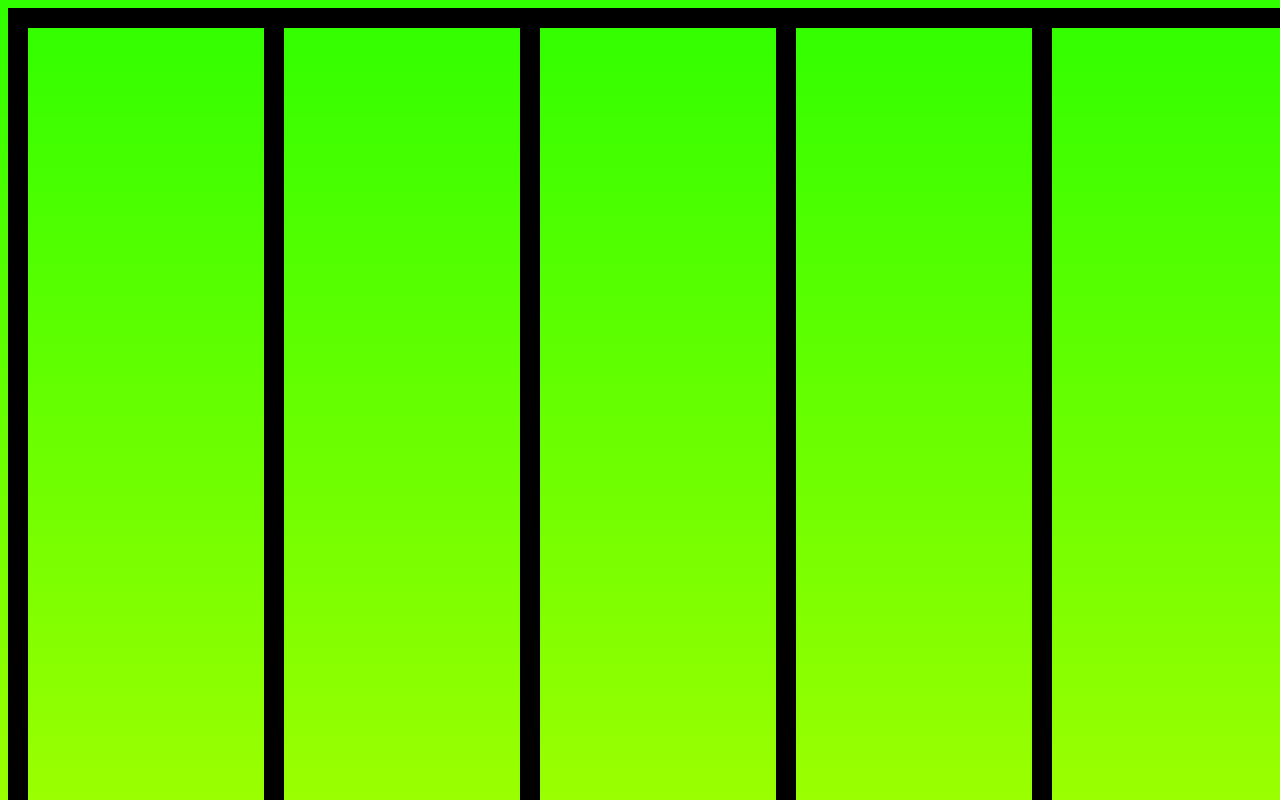
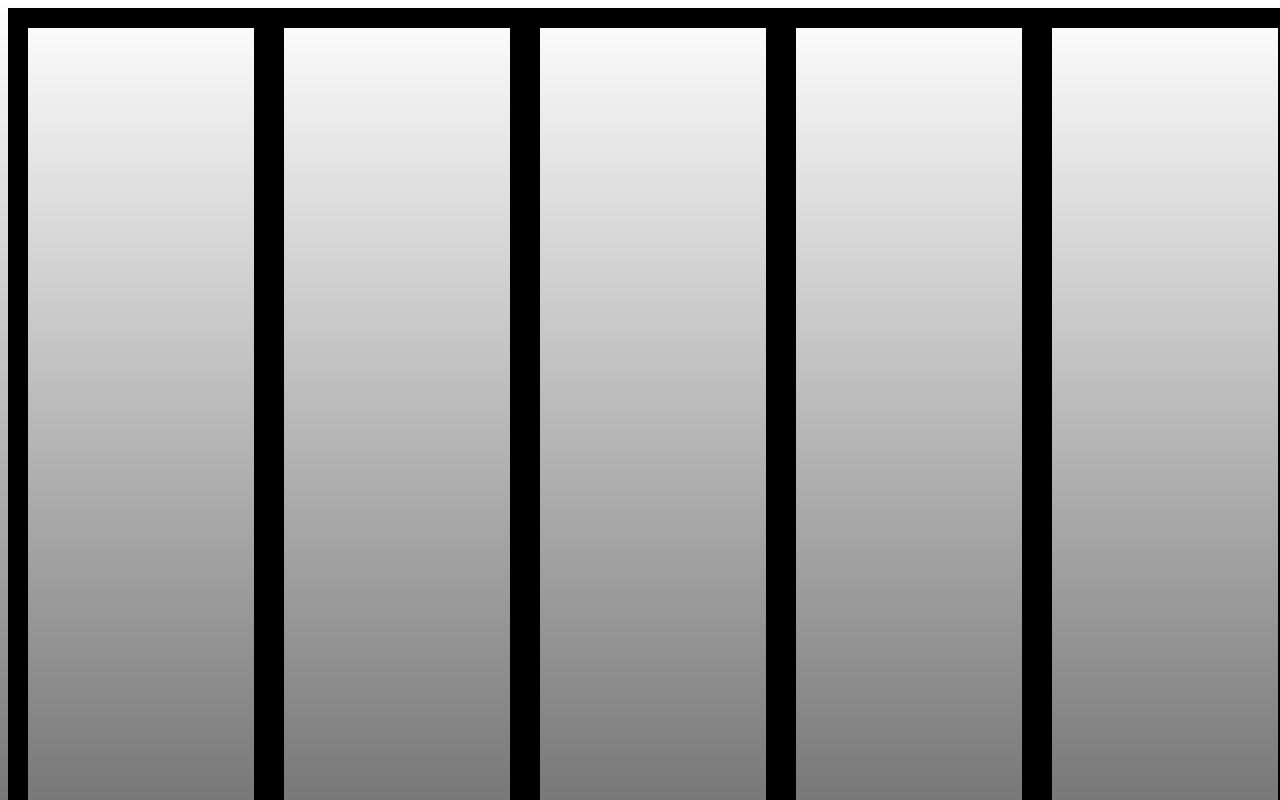
Before and after one commit to AliceyXia/editorialillustration, a plain HTML site: page index.html in a window 1280 px wide. Shown: the top 800 px of the page. Drawn offline with Linux system fonts and the light colour scheme.

Commit message:
style changes

```diff
--- a/style.css
+++ b/style.css
@@ -1,5 +1,5 @@
 body{
-    background: linear-gradient(180deg, #2fff00, #bbff00, #d7ff00);
+    background: linear-gradient(180deg, #ffffff, #505050, #000000);
 }
 
 .canvas{
@@ -7,7 +7,7 @@ body{
     width:2048px;
     background:transparent;
     overflow: hidden;
-    border:solid 10px;
+    border:solid 5px;
 }
 
 .container {
@@ -18,7 +18,7 @@ body{
 button{
     height:2048px;
     width:256px;
-    border: 10px solid ;
+    border: 15px solid ;
     background-color: transparent;
 
     transition-duration: 0.4s;
@@ -60,7 +60,7 @@ p{
     font-family: 'Courier New', Courier, monospace;
     font-size:200px;
     margin: 0;
-    color:green;
+    color:#2fff00;
 }
 
 a:link { text-decoration: none; }
```
